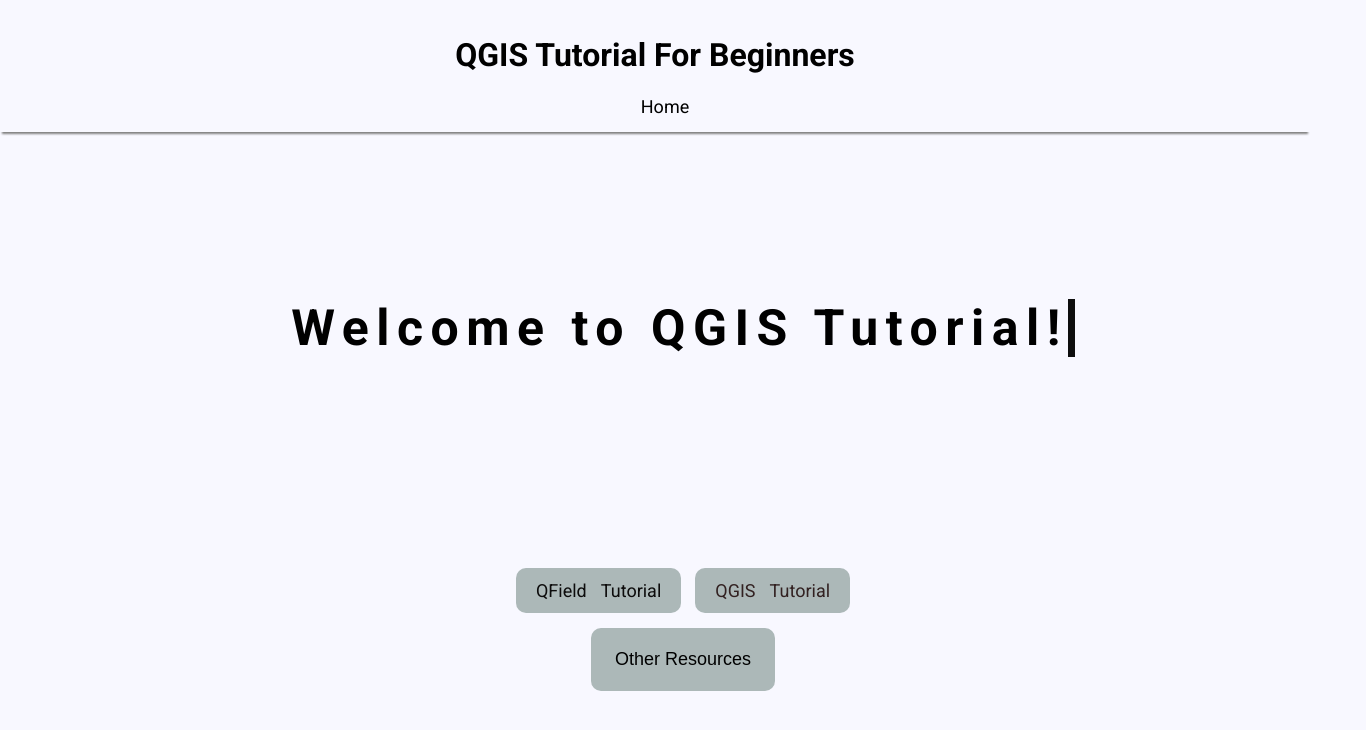
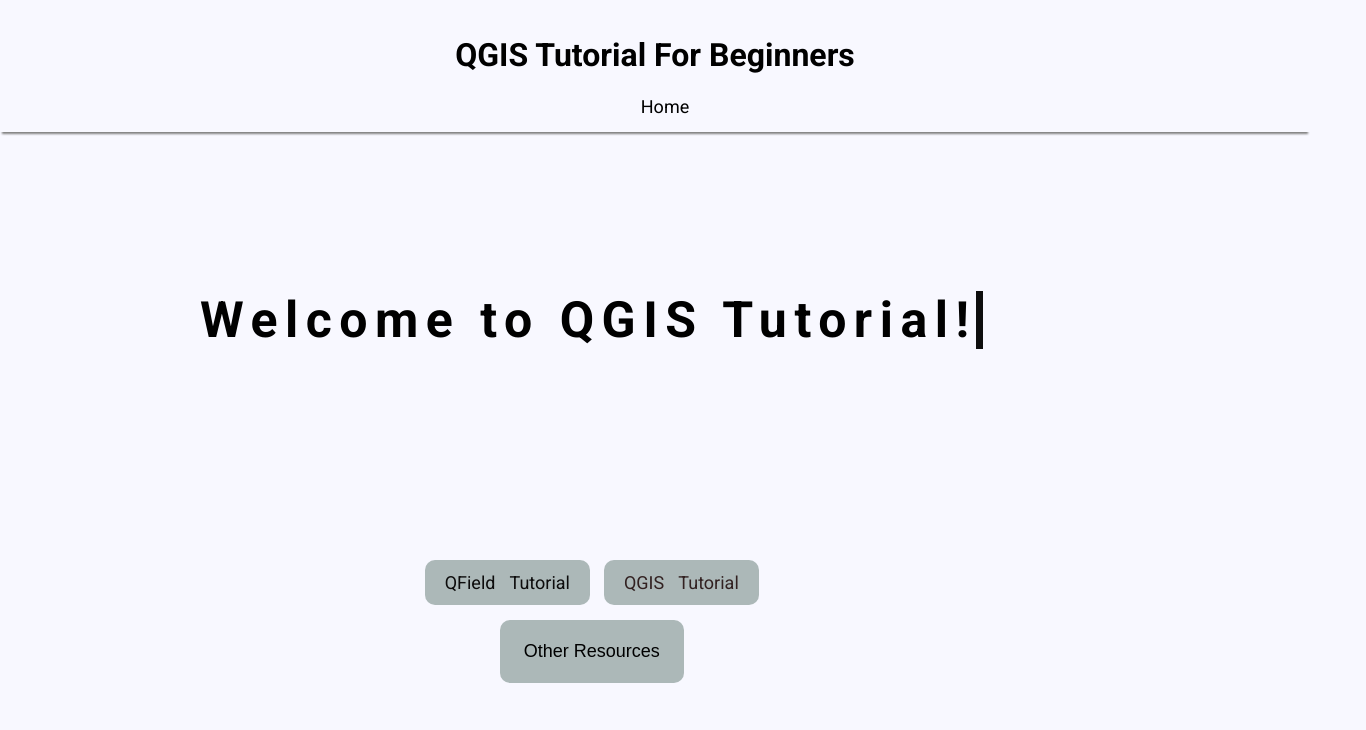
Before and after one commit to CYOscar/Intro_To_QGIS, a plain HTML site: page index.html in a window 1280 px wide. Shown: the whole page, 1366 px wide, since content can reach past the window. Drawn offline with Linux system fonts and the light colour scheme; a web font is replaced by a local one.

Commit message:
Update styles.css

```diff
--- a/styles.css
+++ b/styles.css
@@ -7,6 +7,7 @@ body{
     display:inline-flex;
     align-items: center;
     flex-direction: column;
+    margin: 0;
 }
 
 .topnav {
@@ -68,7 +69,7 @@ body{
 
 }
 .content {
-    width: 950px;
+    width: 100%;
     text-align: center;
     display: flex;
     justify-content: center; /* Centers horizontally */
```
